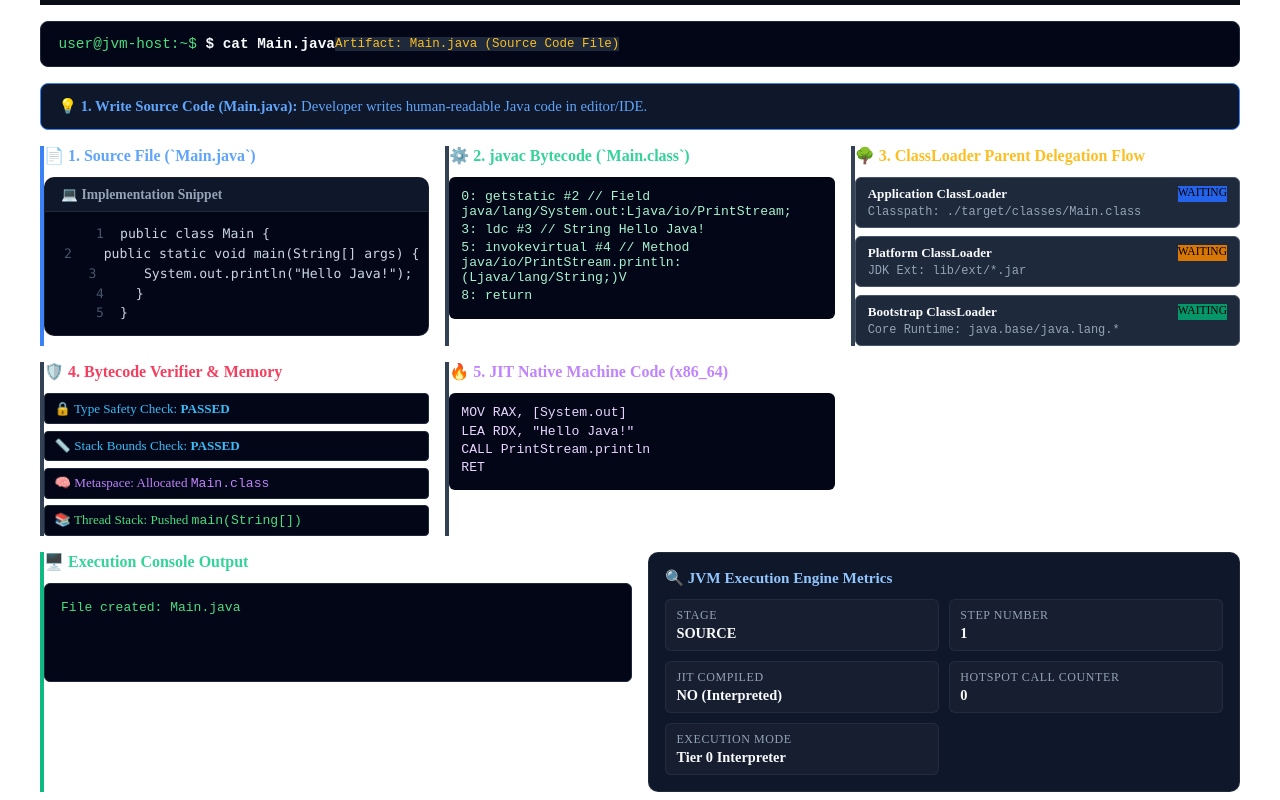
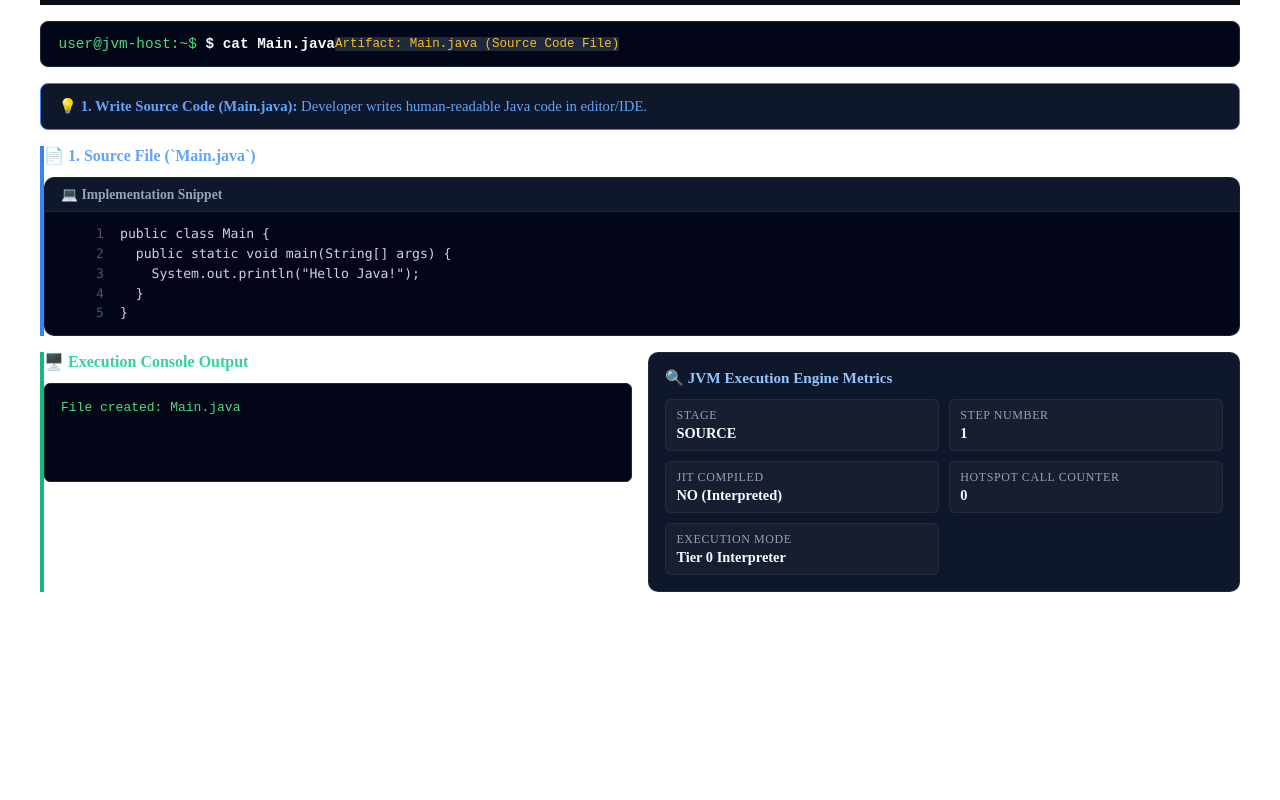
Before and after one commit to Prem-Duvvapu/cs-fundamentals-with-ui, a React (Vite) app in the folder frontend/: page /topic/java-collections-framework in a window 1280 px wide. Shown: the part 767-1567 px from the top of the page. After the commit the page ends 1367 px from the top, so only its background shows below. Built offline with nearby package versions, Linux system fonts and the light colour scheme; the HTML template or start-up script is replaced by a standard one.

Commit message:
feat: make pipeline stage cards reveal progressively step-by-step

```diff
--- a/frontend/src/components/visualizers/java/JavaExecutionPipelineVisualizer.jsx
+++ b/frontend/src/components/visualizers/java/JavaExecutionPipelineVisualizer.jsx
@@ -148,15 +148,18 @@ export default function JavaExecutionPipelineVisualizer() {
         💡 <strong>{currentStep?.title}:</strong> {currentStep?.description}
       </div>
 
-      {/* Stage Specific Pipeline Visualizers */}
+      {/* Stage Specific Pipeline Visualizers (Progressive Flow) */}
       <div style={{ display: 'grid', gridTemplateColumns: 'repeat(auto-fit, minmax(320px, 1fr))', gap: '1rem', marginBottom: '1rem' }}>
         {/* Stage 1: Source Editor */}
+        {currentStepIdx >= 0 && (
           <div className="viz-card" style={{ borderLeft: currentStep?.stage === 'SOURCE' ? '4px solid #3b82f6' : '4px solid #334155' }}>
             <h4 style={{ margin: '0 0 0.75rem 0', color: '#60a5fa' }}>📄 1. Source File (`Main.java`)</h4>
             <CodePanel code={state.sourceCode} language="java" />
           </div>
+        )}
 
         {/* Stage 2: Bytecode Output */}
+        {currentStepIdx >= 1 && (
           <div className="viz-card" style={{ borderLeft: currentStep?.stage === 'COMPILATION' ? '4px solid #10b981' : '4px solid #334155' }}>
             <h4 style={{ margin: '0 0 0.75rem 0', color: '#34d399' }}>⚙️ 2. javac Bytecode (`Main.class`)</h4>
             <div style={{ background: '#020617', padding: '0.75rem', borderRadius: '6px', fontFamily: 'monospace', fontSize: '0.82rem', color: '#a7f3d0' }}>
@@ -165,8 +168,10 @@ export default function JavaExecutionPipelineVisualizer() {
               ))}
             </div>
           </div>
+        )}
 
         {/* Stage 3: ClassLoader Delegation Flow */}
+        {currentStepIdx >= 2 && (
           <div className="viz-card" style={{ borderLeft: currentStep?.stage === 'CLASSLOADER' ? '4px solid #f59e0b' : '4px solid #334155' }}>
             <h4 style={{ margin: '0 0 0.75rem 0', color: '#fbbf24' }}>🌳 3. ClassLoader Parent Delegation Flow</h4>
             <div style={{ display: 'flex', flexDirection: 'column', gap: '0.5rem' }}>
@@ -183,8 +188,10 @@ export default function JavaExecutionPipelineVisualizer() {
               ))}
             </div>
           </div>
+        )}
 
         {/* Stage 4: Verifier & Memory */}
+        {currentStepIdx >= 3 && (
           <div className="viz-card" style={{ borderLeft: currentStep?.stage === 'VERIFIER' ? '4px solid #f43f5e' : '4px solid #334155' }}>
             <h4 style={{ margin: '0 0 0.75rem 0', color: '#f43f5e' }}>🛡️ 4. Bytecode Verifier & Memory</h4>
             <div style={{ display: 'flex', flexDirection: 'column', gap: '0.4rem', fontSize: '0.82rem' }}>
@@ -202,8 +209,10 @@ export default function JavaExecutionPipelineVisualizer() {
               </div>
             </div>
           </div>
+        )}
 
         {/* Stage 5: Native CPU Assembly */}
+        {currentStepIdx >= 4 && (
           <div className="viz-card" style={{ borderLeft: currentStep?.stage === 'EXECUTION' ? '4px solid #a855f7' : '4px solid #334155' }}>
             <h4 style={{ margin: '0 0 0.75rem 0', color: '#c084fc' }}>🔥 5. JIT Native Machine Code (x86_64)</h4>
             <div style={{ background: '#020617', padding: '0.75rem', borderRadius: '6px', fontFamily: 'monospace', fontSize: '0.82rem', color: '#e9d5ff' }}>
@@ -212,6 +221,7 @@ export default function JavaExecutionPipelineVisualizer() {
               ))}
             </div>
           </div>
+        )}
       </div>
 
       {/* Console Output & Metrics Inspector */}
```
Lines whose indentation alone changed are shown as unchanged.
